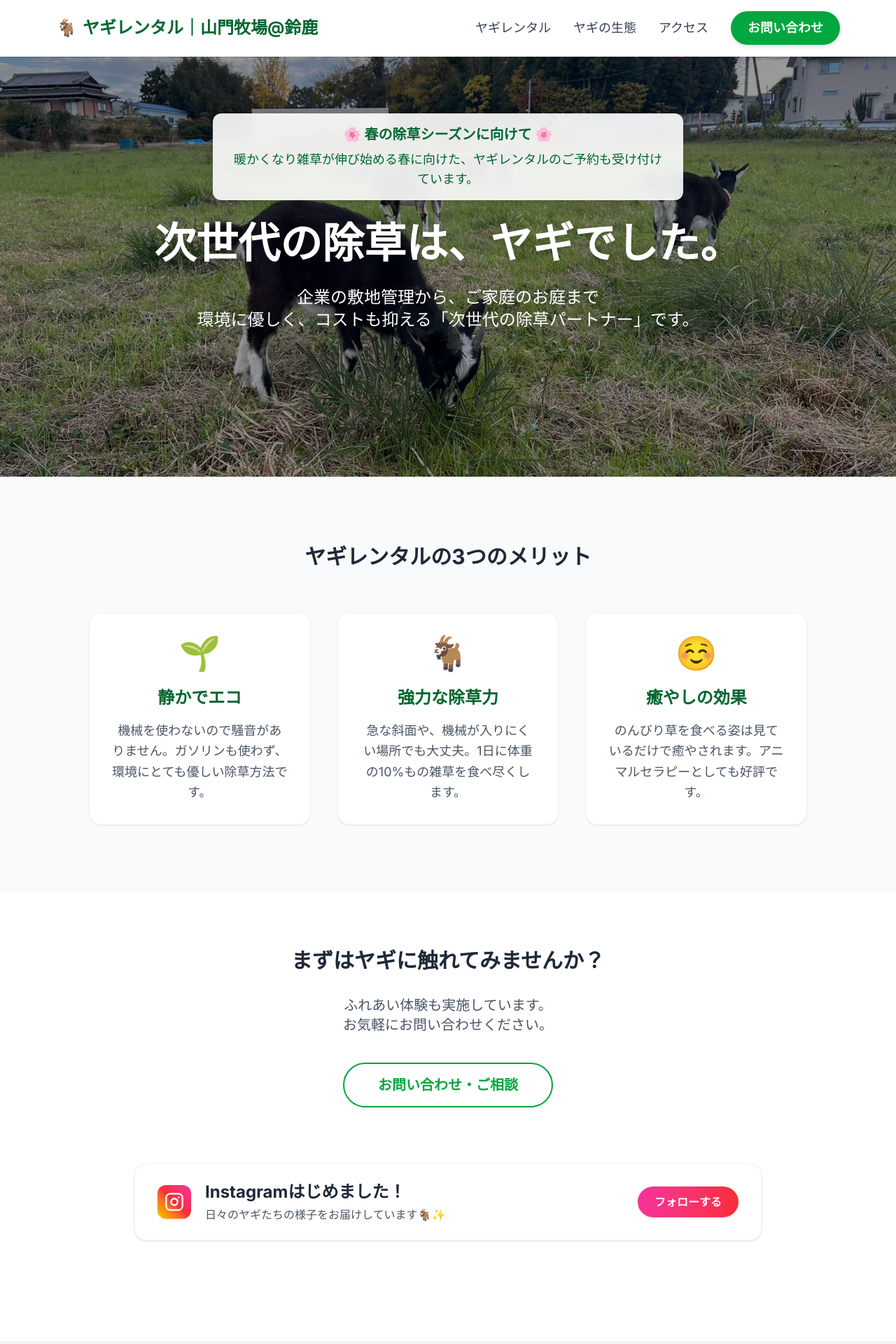
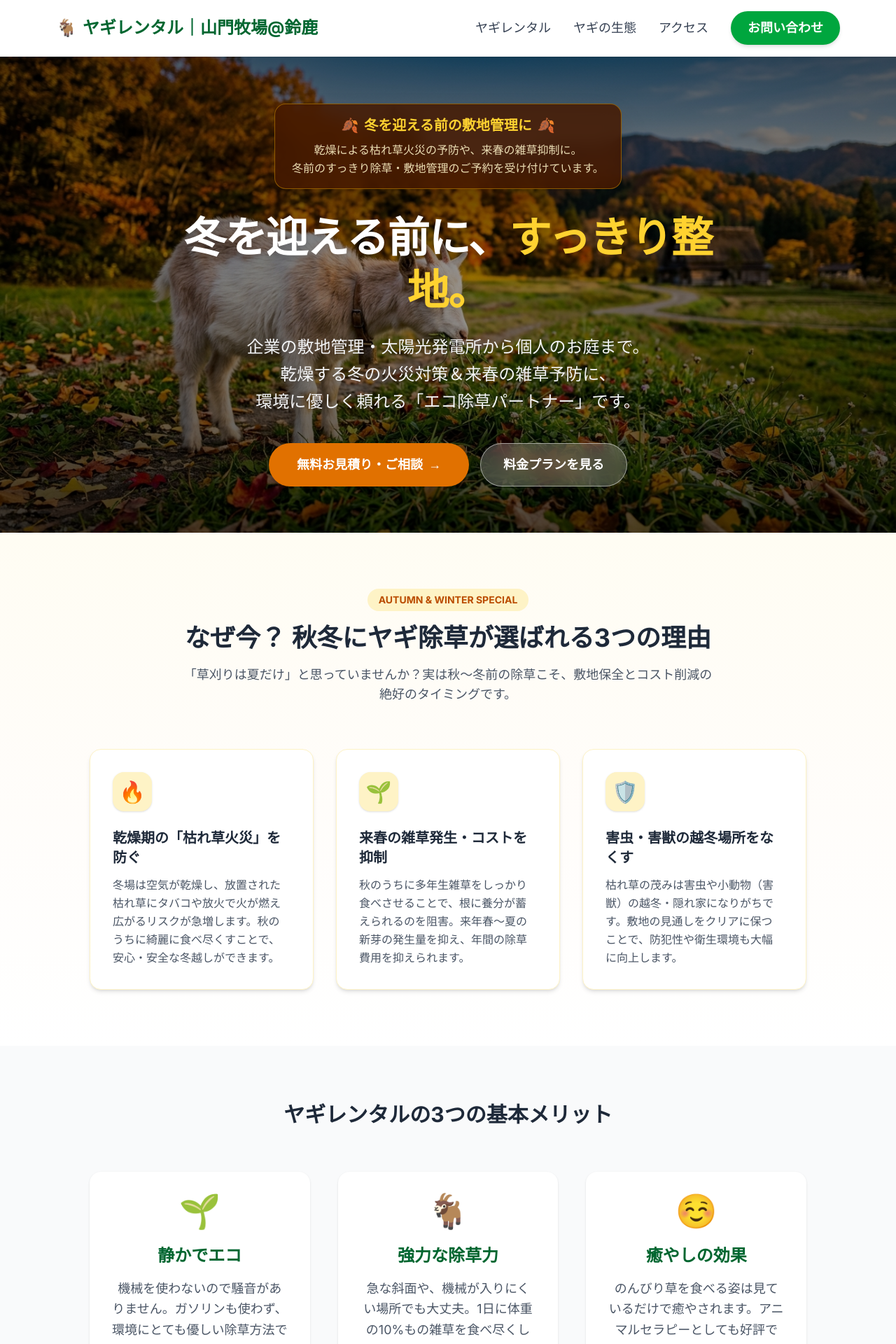
Before and after one commit to mune-Geeks/goat-rental, a Next.js app: page / in a window 1280 px wide. Shown: the top 1920 px of the page at 70% size. Built offline with nearby package versions, Linux system fonts and the light colour scheme.

Commit message:
feat: 秋冬仕様（案A）トップページ実装

```diff
--- a/app/page.tsx
+++ b/app/page.tsx
@@ -5,47 +5,126 @@ export default function Home() {
   return (
     <main>
       {/* ▼ ヒーローセクション（トップの大きな画像） */}
-      <div className="relative h-[600px] w-full">
-        {/* 背景画像 */}
+      <div className="relative min-h-[620px] md:h-[680px] w-full flex items-center justify-center">
+        {/* 背景画像（秋冬仕様） */}
         <Image
-          src="/hero-goat.jpg"
-          alt="庭の草を食べるヤギ"
-          fill // 親要素(h-[600px])いっぱいに画像を広げる魔法
-          className="object-cover" // 画像の比率を保ったままトリミング
-          priority // 一番最初に読み込む（表示速度アップ）
+          src="/hero-goat-autumn.jpg"
+          alt="秋晴れの草原で草を食むヤギ"
+          fill
+          className="object-cover"
+          priority
         />
 
-        {/* 黒いフィルター（文字を読みやすくするため） */}
-        <div className="absolute inset-0 bg-black/40"></div>
+        {/* 落ち着いたグラデーションフィルター */}
+        <div className="absolute inset-0 bg-gradient-to-b from-black/60 via-black/40 to-black/70"></div>
 
         {/* キャッチコピー */}
-        <div className="absolute inset-0 flex flex-col items-center justify-center text-white px-4 text-center pb-24">
-          <div className="bg-white/90 text-green-800 px-6 py-4 rounded-xl shadow-lg max-w-2xl backdrop-blur-sm mb-6">
-            <p className="text-lg md:text-xl font-bold">
-              🌸 春の除草シーズンに向けて 🌸
+        <div className="relative z-10 flex flex-col items-center justify-center text-white px-4 text-center py-16 max-w-4xl mx-auto">
+          {/* 秋冬バナー */}
+          <div className="bg-amber-950/85 border border-amber-400/40 text-amber-100 px-6 py-4 rounded-2xl shadow-2xl backdrop-blur-md mb-8 max-w-2xl transform hover:scale-[1.01] transition-transform">
+            <p className="text-lg md:text-xl font-bold text-amber-300 flex items-center justify-center gap-2">
+              <span>🍂</span> 冬を迎える前の敷地管理に <span>🍂</span>
             </p>
-            <p className="mt-2 text-base md:text-lg">
-              暖かくなり雑草が伸び始める春に向けた、<br className="md:hidden" />ヤギレンタルのご予約も受け付けています。
+            <p className="mt-2 text-sm md:text-base text-amber-100/90 leading-relaxed">
+              乾燥による枯れ草火災の予防や、来春の雑草抑制に。<br className="hidden sm:inline" />
+              冬前のすっきり除草・敷地管理のご予約を受け付けています。
             </p>
           </div>
-          <h1 className="text-4xl md:text-6xl font-bold mb-6 drop-shadow-md leading-tight">
-            次世代の除草は、<br className="md:hidden" />ヤギでした。
+
+          <h1 className="text-4xl sm:text-5xl md:text-6xl font-extrabold mb-6 drop-shadow-lg leading-tight tracking-tight">
+            冬を迎える前に、<br className="sm:hidden" />
+            <span className="text-amber-300">すっきり整地。</span>
           </h1>
-          <p className="text-xl md:text-2xl mb-8 font-medium drop-shadow-md">
-            企業の敷地管理から、ご家庭のお庭まで<br />
-            環境に優しく、コストも抑える「次世代の除草パートナー」です。
+
+          <p className="text-lg sm:text-xl md:text-2xl mb-10 font-medium drop-shadow-md text-gray-100 max-w-2xl leading-relaxed">
+            企業の敷地管理・太陽光発電所から個人のお庭まで。<br />
+            乾燥する冬の火災対策＆来春の雑草予防に、<br className="hidden sm:inline" />
+            環境に優しく頼れる「エコ除草パートナー」です。
           </p>
 
-
-
+          {/* CTAボタン群 */}
+          <div className="flex flex-col sm:flex-row gap-4 w-full sm:w-auto justify-center">
+            <Link
+              href="/contact"
+              className="bg-amber-600 hover:bg-amber-500 text-white font-bold py-4 px-10 rounded-full shadow-xl transition-all duration-200 transform hover:-translate-y-0.5 text-lg flex items-center justify-center gap-2"
+            >
+              <span>無料お見積り・ご相談</span>
+              <span>→</span>
+            </Link>
+            <Link
+              href="/service"
+              className="bg-white/20 hover:bg-white/30 text-white border border-white/50 font-bold py-4 px-8 rounded-full backdrop-blur-md transition-all duration-200 text-lg flex items-center justify-center"
+            >
+              料金プランを見る
+            </Link>
+          </div>
         </div>
       </div>
 
-      {/* ▼ 特徴セクション（文字大きめ・シンプル） */}
-      <section className="py-24 px-6 bg-gray-50">
+      {/* ▼ 秋冬のヤギ除草をおすすめする3つの理由 */}
+      <section className="py-20 px-6 bg-gradient-to-b from-amber-50/60 via-orange-50/30 to-white">
+        <div className="max-w-5xl mx-auto">
+          <div className="text-center max-w-3xl mx-auto mb-16">
+            <span className="inline-block text-amber-700 bg-amber-100 font-bold px-4 py-1.5 rounded-full text-sm mb-4">
+              AUTUMN & WINTER SPECIAL
+            </span>
+            <h2 className="text-3xl md:text-4xl font-bold text-gray-800 leading-tight">
+              なぜ今？ <br className="sm:hidden" />
+              秋冬にヤギ除草が選ばれる3つの理由
+            </h2>
+            <p className="mt-4 text-gray-600 text-base md:text-lg">
+              「草刈りは夏だけ」と思っていませんか？実は秋〜冬前の除草こそ、敷地保全とコスト削減の絶好のタイミングです。
+            </p>
+          </div>
+
+          <div className="grid md:grid-cols-3 gap-8">
+            {/* 理由1 */}
+            <div className="bg-white p-8 rounded-2xl shadow-md border border-amber-100 hover:shadow-lg transition">
+              <div className="w-14 h-14 bg-amber-100 text-amber-700 rounded-2xl flex items-center justify-center text-3xl mb-6 shadow-sm">
+                🔥
+              </div>
+              <h3 className="text-xl font-bold mb-3 text-gray-800">
+                乾燥期の「枯れ草火災」を防ぐ
+              </h3>
+              <p className="text-gray-600 leading-relaxed text-sm md:text-base">
+                冬場は空気が乾燥し、放置された枯れ草にタバコや放火で火が燃え広がるリスクが急増します。秋のうちに綺麗に食べ尽くすことで、安心・安全な冬越しができます。
+              </p>
+            </div>
+
+            {/* 理由2 */}
+            <div className="bg-white p-8 rounded-2xl shadow-md border border-amber-100 hover:shadow-lg transition">
+              <div className="w-14 h-14 bg-amber-100 text-amber-700 rounded-2xl flex items-center justify-center text-3xl mb-6 shadow-sm">
+                🌱
+              </div>
+              <h3 className="text-xl font-bold mb-3 text-gray-800">
+                来春の雑草発生・コストを抑制
+              </h3>
+              <p className="text-gray-600 leading-relaxed text-sm md:text-base">
+                秋のうちに多年生雑草をしっかり食べさせることで、根に養分が蓄えられるのを阻害。来年春〜夏の新芽の発生量を抑え、年間の除草費用を抑えられます。
+              </p>
+            </div>
+
+            {/* 理由3 */}
+            <div className="bg-white p-8 rounded-2xl shadow-md border border-amber-100 hover:shadow-lg transition">
+              <div className="w-14 h-14 bg-amber-100 text-amber-700 rounded-2xl flex items-center justify-center text-3xl mb-6 shadow-sm">
+                🛡️
+              </div>
+              <h3 className="text-xl font-bold mb-3 text-gray-800">
+                害虫・害獣の越冬場所をなくす
+              </h3>
+              <p className="text-gray-600 leading-relaxed text-sm md:text-base">
+                枯れ草の茂みは害虫や小動物（害獣）の越冬・隠れ家になりがちです。敷地の見通しをクリアに保つことで、防犯性や衛生環境も大幅に向上します。
+              </p>
+            </div>
+          </div>
+        </div>
+      </section>
+
+      {/* ▼ 特徴セクション（基本の3つのメリット） */}
+      <section className="py-20 px-6 bg-gray-50">
         <div className="max-w-5xl mx-auto">
           <h2 className="text-3xl font-bold text-center mb-16 text-gray-800">
-            ヤギレンタルの<br className="md:hidden" />3つのメリット
+            ヤギレンタルの<br className="md:hidden" />3つの基本メリット
           </h2>
 
           <div className="grid md:grid-cols-3 gap-10">
@@ -80,28 +159,30 @@ export default function Home() {
       </section>
 
       {/* ▼ 導入事例への誘導（またはお問い合わせ） */}
-      <section className="py-20 px-6 text-center">
-        <h2 className="text-3xl font-bold mb-8 text-gray-800">
-          まずはヤギに<br className="md:hidden" />触れてみませんか？
+      <section className="py-20 px-6 text-center bg-white">
+        <div className="max-w-3xl mx-auto">
+          <h2 className="text-3xl font-bold mb-6 text-gray-800">
+            まずは現地確認・お見積りから<br className="md:hidden" />お気軽にご相談ください
           </h2>
-        <p className="text-xl text-gray-600 mb-10">
-          ふれあい体験も実施しています。<br />お気軽にお問い合わせください。
-
+          <p className="text-lg md:text-xl text-gray-600 mb-8 leading-relaxed">
+            「どのくらいの頭数が必要？」「うちの敷地でも大丈夫？」など、<br className="hidden sm:inline" />
+            スタッフが丁寧にご案内いたします。ふれあい見学も大歓迎です！
           </p>
           <Link
             href="/contact"
-          className="inline-block border-2 border-green-600 text-green-600 hover:bg-green-600 hover:text-white text-xl font-bold py-4 px-12 rounded-full transition"
+            className="inline-block bg-green-700 hover:bg-green-800 text-white text-xl font-bold py-4 px-12 rounded-full shadow-lg hover:shadow-xl transition transform hover:-translate-y-0.5"
           >
-          お問い合わせ・ご相談
+            お問い合わせ・無料お見積り
           </Link>
+        </div>
       </section>
 
       {/* ▼ お知らせ：Instagramはじめました */}
-      <section className="pb-16 px-6">
+      <section className="pb-16 px-6 bg-gray-50 pt-10">
         <div className="max-w-4xl mx-auto flex flex-col md:flex-row items-center justify-between bg-white px-8 py-6 rounded-2xl shadow-sm border border-gray-100">
           <div className="flex items-center mb-4 md:mb-0">
             {/* Instagramアイコン（グラデーション） */}
-            <div className="mr-5 bg-gradient-to-tr from-yellow-400 via-red-500 to-pink-500 p-2.5 rounded-xl text-white shadow-sm">
+            <div className="mr-5 bg-gradient-to-tr from-yellow-400 via-red-500 to-pink-500 p-2.5 rounded-xl text-white shadow-sm flex-shrink-0">
               <svg xmlns="http://www.w3.org/2000/svg" viewBox="0 0 24 24" fill="none" stroke="currentColor" strokeWidth="2" strokeLinecap="round" strokeLinejoin="round" className="w-7 h-7">
                 <rect width="20" height="20" x="2" y="2" rx="5" ry="5" />
                 <path d="M16 11.37A4 4 0 1 1 12.63 8 4 4 0 0 1 16 11.37z" />
@@ -111,7 +192,7 @@ export default function Home() {
             <div>
               <h2 className="text-xl md:text-2xl font-bold mb-1 text-gray-800">Instagramはじめました！</h2>
               <p className="text-gray-600 text-sm md:text-base">
-                日々のヤギたちの様子をお届けしています🐐✨
+                冬毛でモコモコになっていくヤギたちの可愛い日常をお届け中🐐🍁
               </p>
             </div>
           </div>
```
Also changed, not shown: public/hero-goat-autumn.jpg (added). Lines whose indentation alone changed are shown as unchanged.
